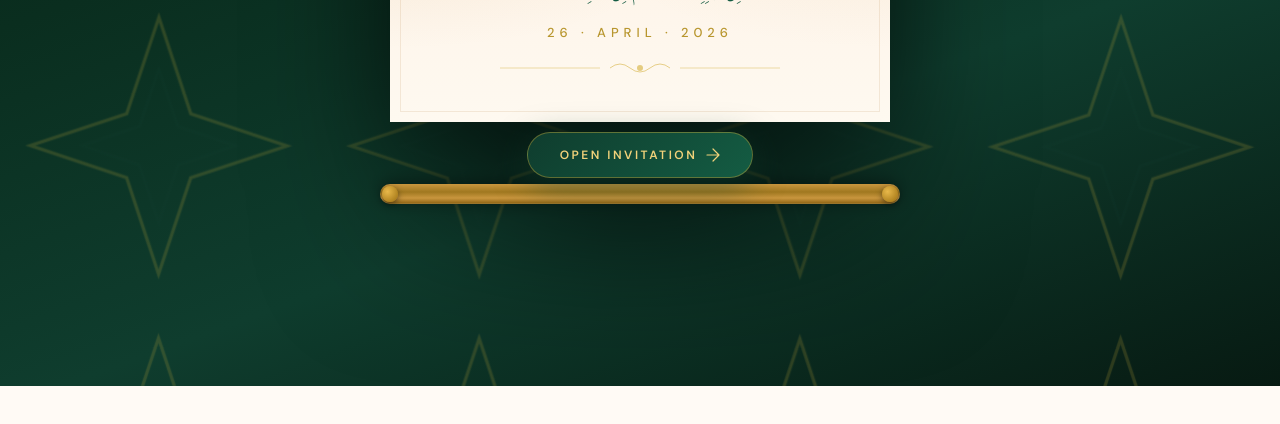
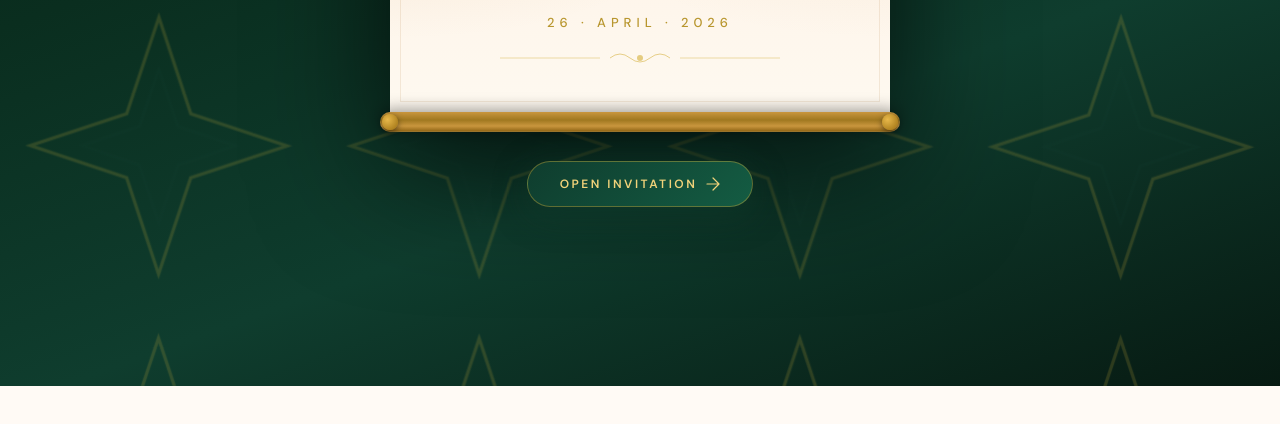
Before and after one commit to arbajjamadar46/wedding-invite, a plain HTML site: page index.html in a window 1280 px wide. Shown: the part 414-838 px from the top of the page. Drawn offline with nearby package versions, Linux system fonts and the light colour scheme; a web font is replaced by a local one.

Commit message:
Move Open Invitation button fully outside the scroll letter (below bottom roller)

```diff
--- a/index.html
+++ b/index.html
@@ -68,18 +68,19 @@
         </div>
       </div>
 
-      <!-- Open Invitation CTA — always visible between parchment and bottom roller -->
-      <button class="si-cta" id="siCta">
-        <span class="si-cta-text">Open Invitation</span>
-        <svg width="14" height="14" viewBox="0 0 14 14" fill="none"><path d="M7 1L13 7L7 13M1 7H13" stroke="currentColor" stroke-width="1.2" stroke-linecap="round" stroke-linejoin="round"/></svg>
-      </button>
-
       <!-- Bottom roller -->
       <div class="si-roller si-roller-bottom">
         <div class="si-roller-end"></div>
         <div class="si-roller-end"></div>
       </div>
     </div>
+
+    <!-- Open Invitation CTA — below the entire scroll letter -->
+    <button class="si-cta" id="siCta">
+      <span class="si-cta-text">Open Invitation</span>
+      <svg width="14" height="14" viewBox="0 0 14 14" fill="none"><path d="M7 1L13 7L7 13M1 7H13" stroke="currentColor" stroke-width="1.2" stroke-linecap="round" stroke-linejoin="round"/></svg>
+    </button>
+
 
     <!-- Gold sparkle burst (reused) -->
     <div class="gold-burst" id="goldBurst"></div>
--- a/styles.css
+++ b/styles.css
@@ -42,7 +42,8 @@ body {
 /* ===== CINEMATIC SCROLL INTRO ===== */
 #scroll-intro {
   position: fixed; inset: 0; z-index: 9999;
-  display: flex; align-items: center; justify-content: center;
+  display: flex; flex-direction: column; align-items: center; justify-content: center;
+  gap: 20px;
   /* Deep emerald intro background */
   background: linear-gradient(160deg, #061e16 0%, #0a2e1f 35%, #0f3d2e 65%, #071a12 100%);
   transition: opacity 1.6s cubic-bezier(0.4,0,0.2,1), visibility 1.6s;
```
